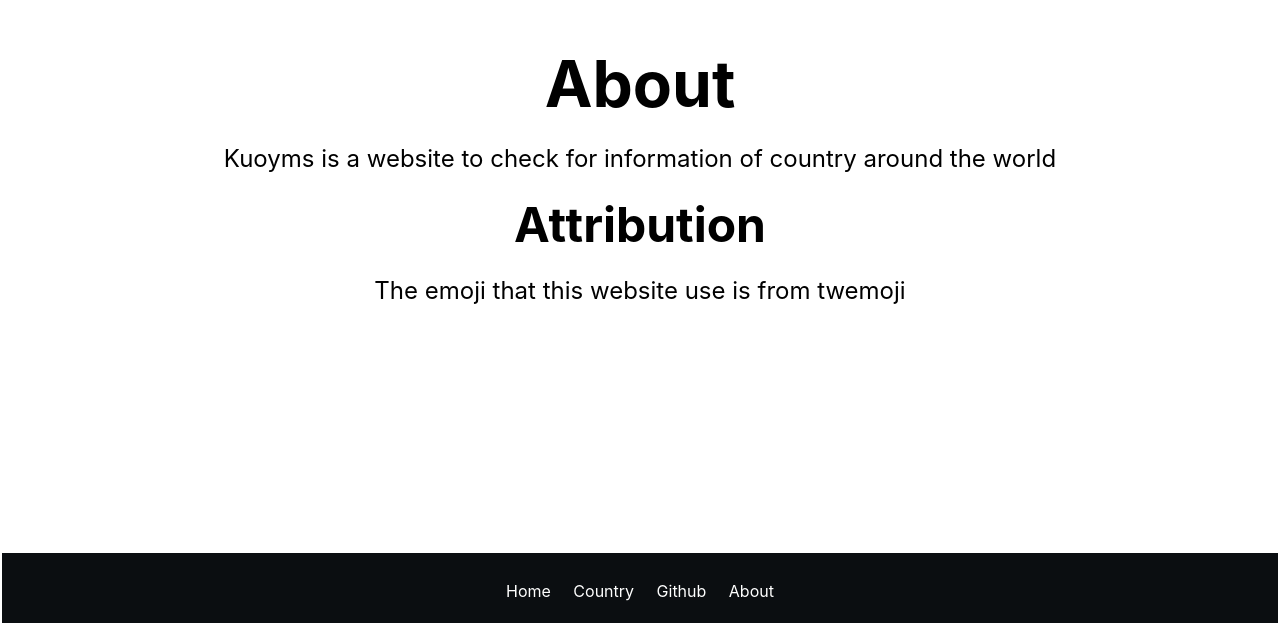
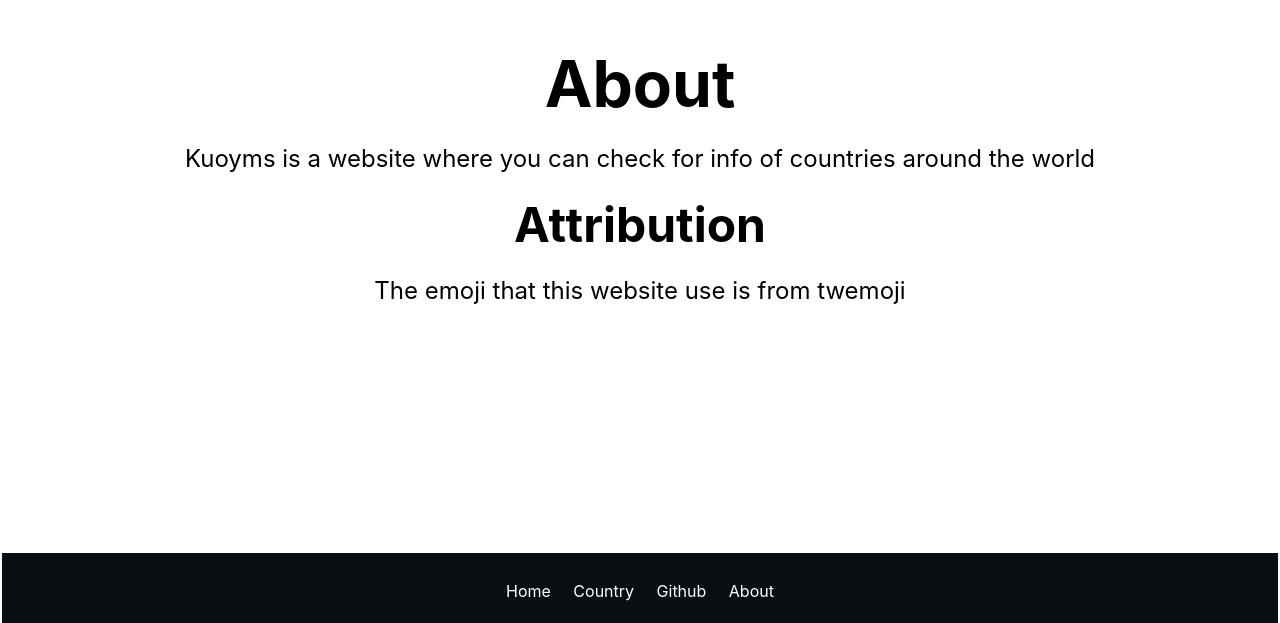
Before and after one commit to MeztliRA/kuoyms, a Next.js app: page /about in a window 1280 px wide. Shown: the part 177-800 px from the top of the page. Built offline with nearby package versions, Linux system fonts and the light colour scheme.

Commit message:
Update description

```diff
--- a/pages/about.tsx
+++ b/pages/about.tsx
@@ -12,7 +12,7 @@
                 About
                 </h1>
 
-                <p>Kuoyms is a website to check for information of country around the world</p>
+                <p>Kuoyms is a website where you can check for info of countries around the world</p>
 
                 <h4 className={styles.attribution}>
                 Attribution
```
Also changed, not shown: 1 other file (tests, documents, lock files or other folders).
